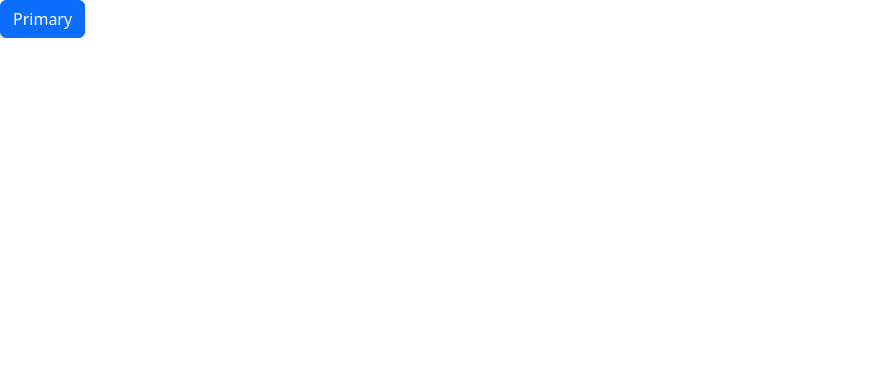
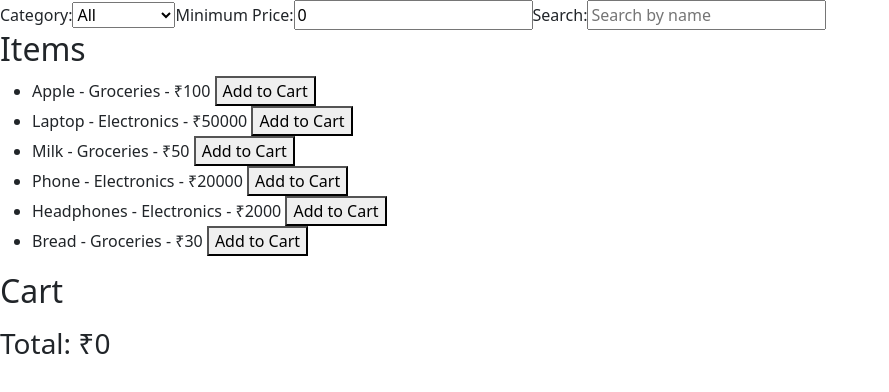
Before and after one commit to gitguy33/newrepo, a React (Create React App) app: page / in a window 1280 px wide. Shown: the top 392 px of the page, without its empty margins (0-889 px from the left). Built offline with nearby package versions, Linux system fonts and the light colour scheme.

Commit message:
Upated app and order page

```diff
--- a/src/App.js
+++ b/src/App.js
@@ -1,11 +1,12 @@
 
 import './App.css';
 import 'bootstrap/dist/css/bootstrap.min.css';
-import { Order } from './components/orderpage';
+import OrderPage from './components/Orderpage';
+
 function App() {
   return (
     <div>
-      <Order/>
+      <OrderPage/>
     </div>
   );
 }
--- a/src/components/orderpage.jsx
+++ b/src/components/orderpage.jsx
@@ -1,9 +1,108 @@
-import { Button } from "react-bootstrap"
+import React, { useState } from 'react';
 
-export const Order = ()=> {
-    return(
-        <div>
-            <Button variant="primary">Primary</Button>
-        </div>
-    )
+const items = [
+  { id: 1, name: 'Apple', category: 'Groceries', price: 100 },
+  { id: 2, name: 'Laptop', category: 'Electronics', price: 50000 },
+  { id: 3, name: 'Milk', category: 'Groceries', price: 50 },
+  { id: 4, name: 'Phone', category: 'Electronics', price: 20000 },
+  { id: 5, name: 'Headphones', category: 'Electronics', price: 2000 },
+  { id: 6, name: 'Bread', category: 'Groceries', price: 30 },
+];
+
+function OrderPage() {
+  const [selectedCategory, setSelectedCategory] = useState('All');
+  const [priceFilter, setPriceFilter] = useState(0);
+  const [searchTerm, setSearchTerm] = useState('');
+  const [cart, setCart] = useState([]);
+
+  const handleCategoryChange = (event) => {
+    setSelectedCategory(event.target.value);
+  };
+
+  const handlePriceChange = (event) => {
+    setPriceFilter(Number(event.target.value));
+  };
+
+  const handleSearch = (event) => {
+    setSearchTerm(event.target.value);
+  };
+
+  const handleAddToCart = (item) => {
+    setCart([...cart, item]);
+  };
+
+  const filteredItems = items.filter((item) => {
+    return (
+      (selectedCategory === 'All' || item.category === selectedCategory) &&
+      item.price >= priceFilter &&
+      item.name.toLowerCase().includes(searchTerm.toLowerCase())
+    );
+  });
+
+  return (
+    <div>
+      {/* Filters */}
+      <div>
+        <label>
+          Category:
+          <select value={selectedCategory} onChange={handleCategoryChange}>
+            <option value="All">All</option>
+            <option value="Groceries">Groceries</option>
+            <option value="Electronics">Electronics</option>
+          </select>
+        </label>
+
+        <label>
+          Minimum Price:
+          <input
+            type="number"
+            value={priceFilter}
+            onChange={handlePriceChange}
+            placeholder="Enter minimum price"
+          />
+        </label>
+
+        <label>
+          Search:
+          <input
+            type="text"
+            value={searchTerm}
+            onChange={handleSearch}
+            placeholder="Search by name"
+          />
+        </label>
+      </div>
+
+      {/* Item List */}
+      <div>
+        <h2>Items</h2>
+        <ul>
+          {filteredItems.map((item) => (
+            <li key={item.id}>
+              {item.name} - {item.category} - ₹{item.price}{' '}
+              <button onClick={() => handleAddToCart(item)}>Add to Cart</button>
+            </li>
+          ))}
+        </ul>
+      </div>
+
+      {/* Cart */}
+      <div>
+        <h2>Cart</h2>
+        <ul>
+          {cart.map((item, index) => (
+            <li key={index}>
+              {item.name} - ₹{item.price}
+            </li>
+          ))}
+        </ul>
+        <h3>
+          Total: ₹
+          {cart.reduce((total, item) => total + item.price, 0)}
+        </h3>
+      </div>
+    </div>
+  );
 }
+
+export default OrderPage;
```
